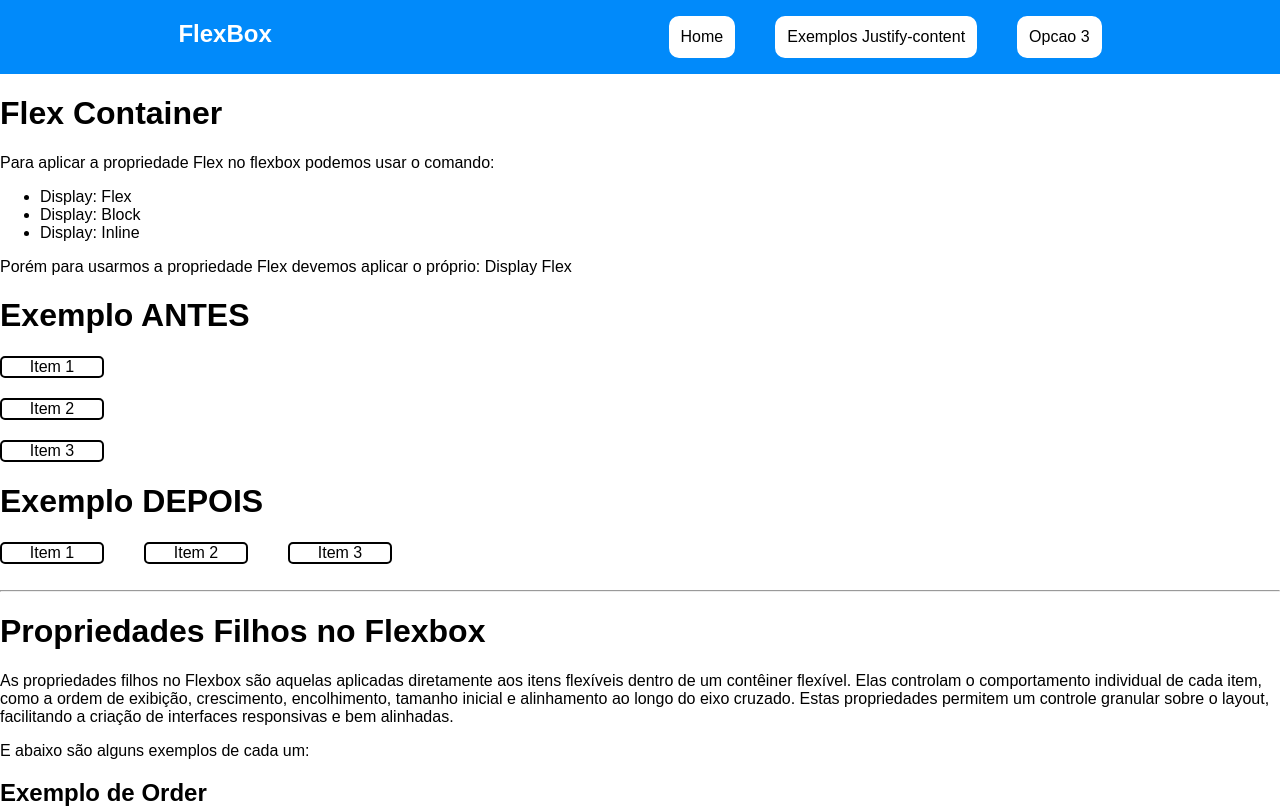
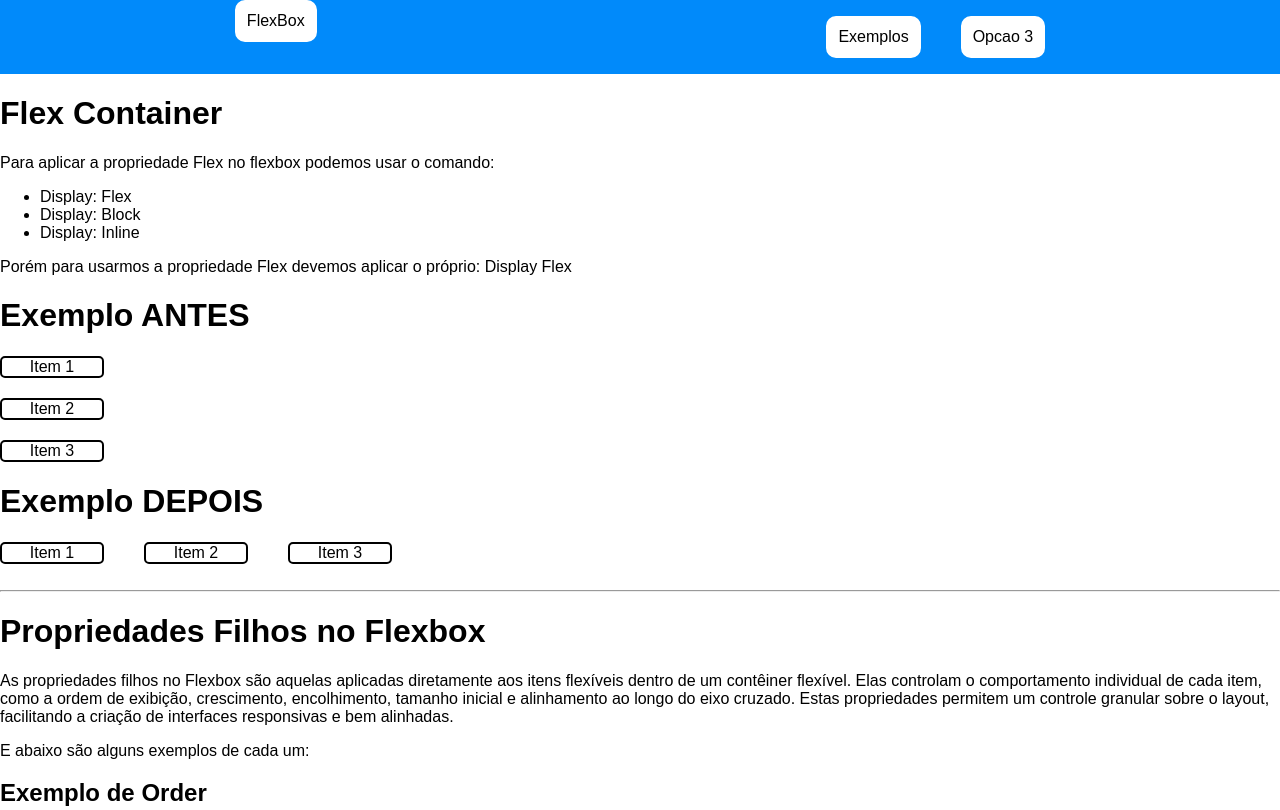
Before and after one commit to gustavonc05/trabFlex, a plain HTML site: page index.html in a window 1280 px wide. Shown: the top 810 px of the page. Drawn offline with Linux system fonts and the light colour scheme.

Commit message:
Add files via upload

```diff
--- a/index.html
+++ b/index.html
@@ -163,6 +163,10 @@
   align-self: flex-end;
 }
 
+a{
+  text-decoration: none;
+  color: black;
+}
   </style>
 </head>
 
@@ -171,11 +175,10 @@
   <nav>
     <div class="menu">
       <div class="bloco_titulo">
-        <h1> FlexBox </h1>
+        <li><a href="index.html">FlexBox</a></li>
       </div>
       <ul>
-        <li> Home </li>
-        <li> Exemplos Justify-content</li>
+        <li><a href="exemplos.html">Exemplos</a></li>
         <li> Opcao 3 </li>
       </ul>
     </div>
```
Also changed, not shown: exemplos.html (+3 -3 lines).
